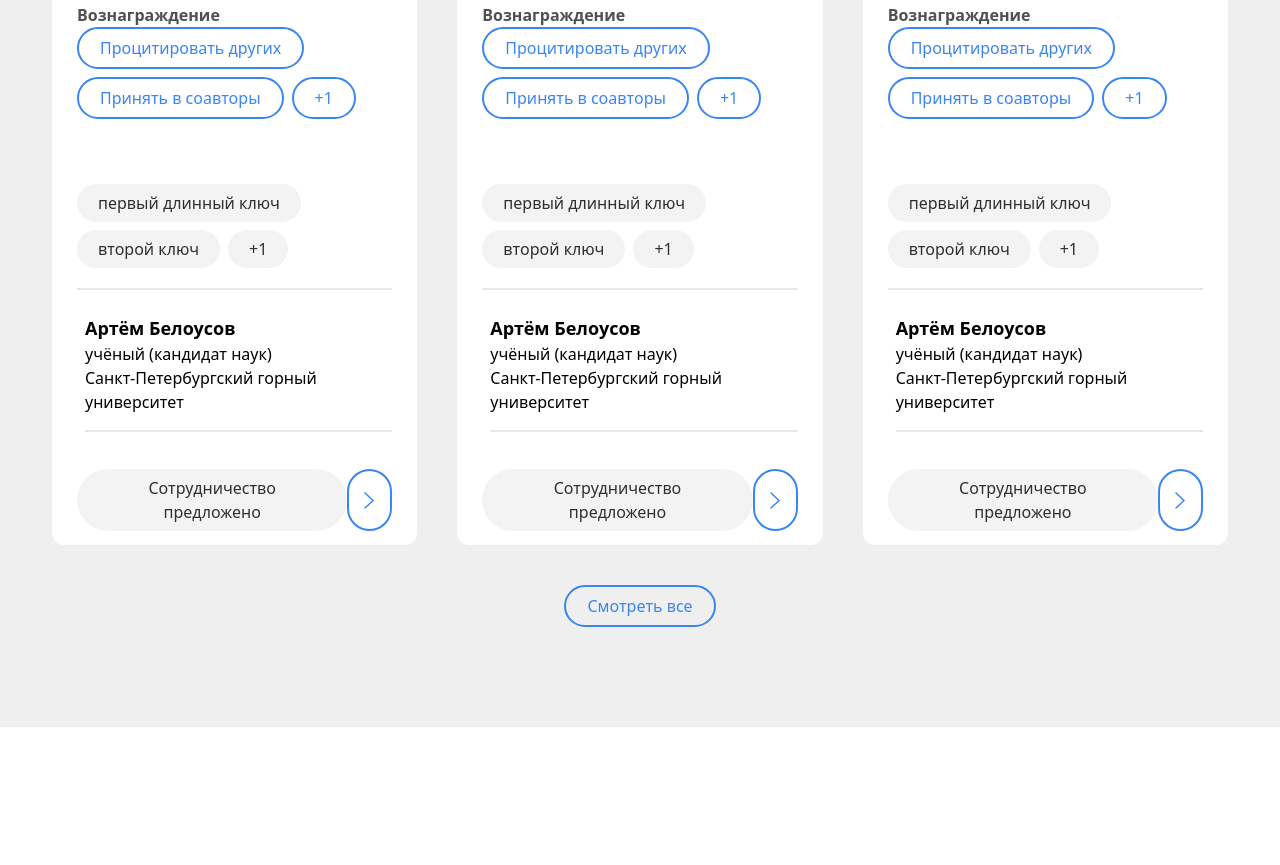
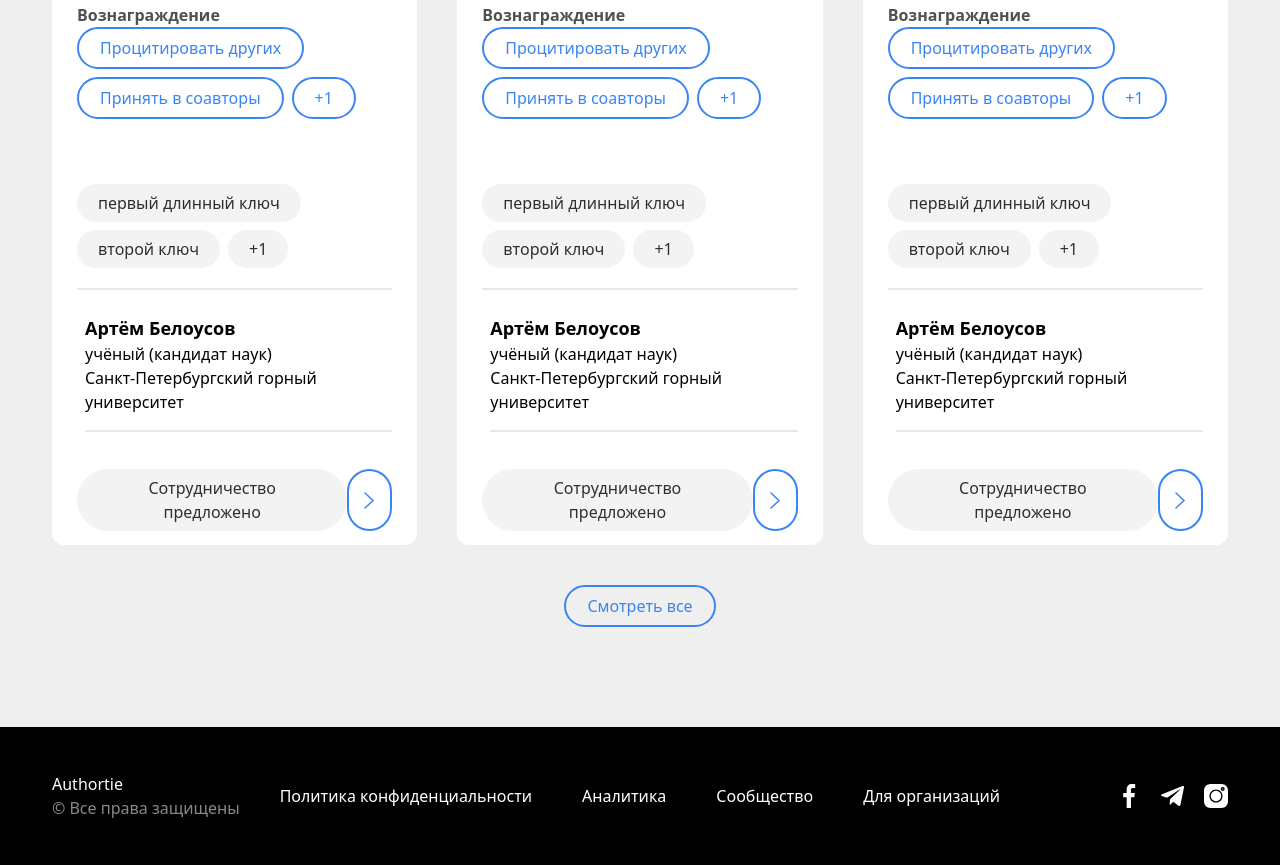
Before and after one commit to Dastanbekk/Authortie-Landing-Page, a website: page pages/index.html in a window 1280 px wide. Shown: the part 2775-3640 px from the top of the page. Before the commit the page ends 3502 px from the top, so only its background shows below. Drawn offline with Linux system fonts and the light colour scheme.

Commit message:
Footer end

```diff
--- a/src/index.html
+++ b/pages/index.html
@@ -7,6 +7,8 @@
     <link rel="stylesheet" href="../assets/css/output.css">
 </head>
 <body>
+
+    <!-- Nav Start -->
     <nav class="py-[20px]">
         <div class="container1">
             <div class="topbar flex  flex-wrap justify-between">
@@ -40,7 +42,9 @@
             </div>
         </div>
     </nav>
+    <!-- Nav End -->
 
+    <!-- Main start -->
     <main class="bg-[#efefef]">
         <!-- hero -->
         <div class="back py-[65px]">
@@ -512,8 +516,45 @@
             </div>
         </section>
 
+    </main>
+    <!-- Main End -->
 
-    </main>
-
+    <!-- Footer Start -->
+    <footer class="bg-black py-[45px]">
+        <div class="container1">
+            <div class="flex flex-wrap justify-between gap-3 items-center">
+                <div class="flex items-center gap-10 flex-wrap ">
+                    <div class="flex flex-col">
+                        <h3 class="text-white">Authortie</h3>
+                        <p class="text-[#888888]">© Все права защищены</p>
+                    </div>
+                    <div>
+                        <ul class="flex flex-wrap gap-[50px] items-center">
+                            <li>
+                                <a class="text-white" href="#">Политика конфиденциальности</a>
+                            </li>
+                            <li>
+                                <a class="text-white" href="#">Аналитика</a>
+                            </li>
+                            <li>
+                                <a class="text-white" href="#">Сообщество</a>
+                            </li>
+                            <li>
+                                <a class="text-white" href="#">Для организаций</a>
+                            </li>
+                        </ul>
+                    </div>
+                </div>
+                <div>
+                    <ul class="flex gap-5">
+                        <li><a href="#"><img src="../assets/svg/face.svg" alt=""></a></li>
+                        <li><a href="#"><img src="../assets/svg/tg.svg" alt=""></a></li>
+                        <li><a href="#"><img src="../assets/svg/insta.svg" alt=""></a></li>
+                    </ul>
+                </div>
+            </div>
+        </div>
+    </footer>
+    <!-- Footer End -->
 </body>
 </html>
--- a/tailwind.config.js
+++ b/tailwind.config.js
@@ -1,5 +1,5 @@
 module.exports = {
-  content: ["./src/**/*.{html,js}"],
+  content: ["./pages/**/*.{html,js}"],
   theme: {
     color:{
       1:"#2F2F2F",
```
Also changed, not shown: assets/css/output.css, assets/svg/face.svg (added), assets/svg/insta.svg (added), assets/svg/tg.svg (added).
